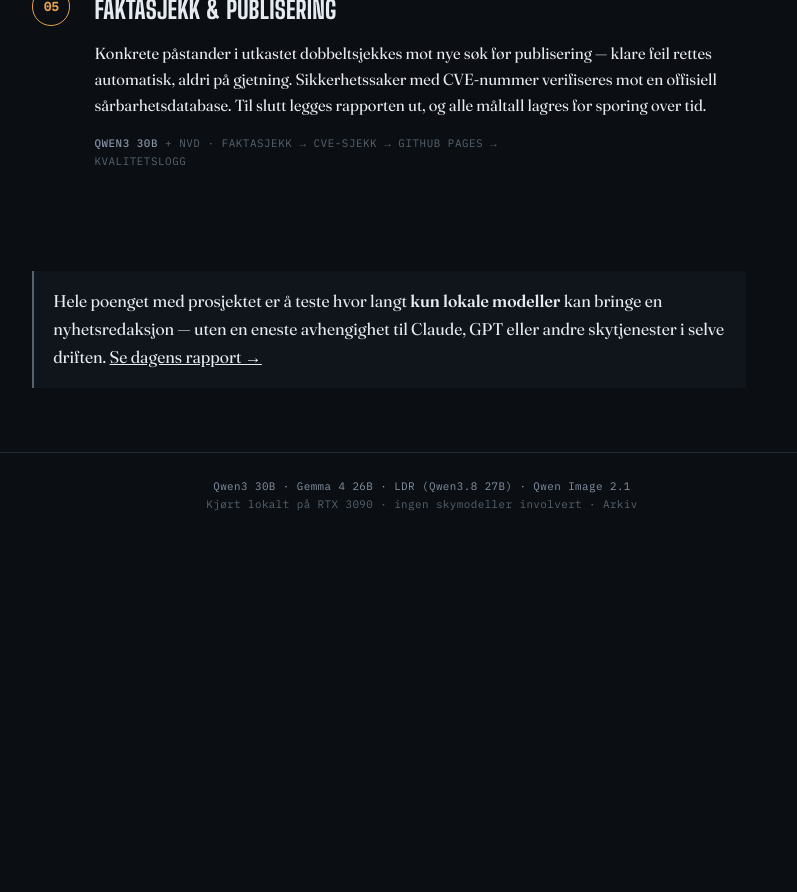
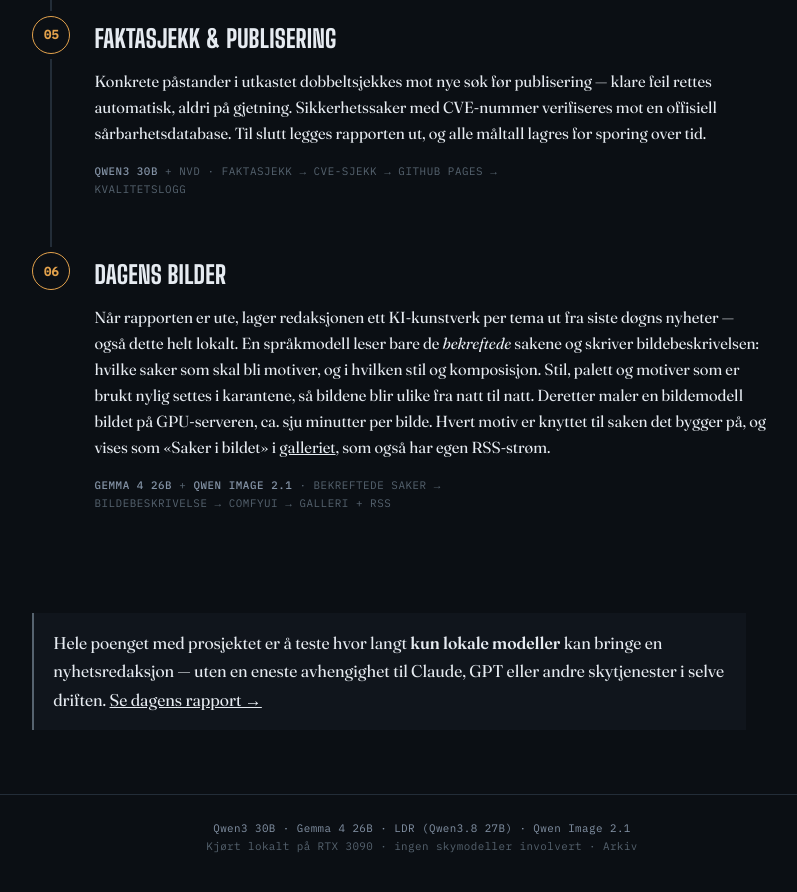
Before and after one commit to Skuggemannen/skuggeai-news, a Jekyll site: the page built from metoden.html, in a window 1280 px wide and 900 px high, scrolled down 1591 px. Shown: the top 892 px of the window, without its empty margins (218-1015 px from the left). Built offline with Jekyll 4.4.1, drawn with Linux system fonts in a browser that asks for light colours; before the commit the page ends 2153 px from its top, so only the background shows below that; some of the changed text lies outside the part shown.

Commit message:
Metodesiden: steg 06 Dagens bilder (Gemma + Qwen Image), oppdaterte nøkkeltall

```diff
--- a/metoden.html
+++ b/metoden.html
@@ -8,14 +8,14 @@ hide_sidebar: true
 
 <div class="dispatch"><h2>Metoden</h2></div>
 
-<p class="lede">Hver natt klokken 02:00 kjører en fullautomatisk redaksjon på lokal maskinvare — <strong>ingen skytjenester, ingen menneskelig redaktør før publisering</strong>. Slik henger stegene sammen, fra rå RSS-tekst til publisert rapport.</p>
+<p class="lede">Hver natt klokken 02:00 kjører en fullautomatisk redaksjon på lokal maskinvare — <strong>ingen skytjenester, ingen menneskelig redaktør før publisering</strong>. Slik henger stegene sammen, fra rå RSS-tekst til publisert rapport — og til slutt et nytt KI-kunstverk per tema, malt ut fra siste døgns nyheter.</p>
 
 <div class="stat-strip">
   <div class="stat"><div class="num mono">82</div><div class="label">RSS-kilder</div></div>
-  <div class="stat"><div class="num mono">~100</div><div class="label">Betrodde domener</div></div>
-  <div class="stat"><div class="num mono">3</div><div class="label">Lokale KI-modeller</div></div>
+  <div class="stat"><div class="num mono">~120</div><div class="label">Betrodde domener</div></div>
+  <div class="stat"><div class="num mono">4</div><div class="label">Lokale KI-modeller</div></div>
   <div class="stat"><div class="num mono">13</div><div class="label">Kontrollpunkter</div></div>
-  <div class="stat"><div class="num mono">~90</div><div class="label">Minutter/natt</div></div>
+  <div class="stat"><div class="num mono">~55</div><div class="label">Minutter/natt</div></div>
   <div class="stat"><div class="num mono">0</div><div class="label">Skytjenester</div></div>
 </div>
 
@@ -68,6 +68,15 @@ hide_sidebar: true
     </div>
   </div>
 
+  <div class="stage">
+    <div class="stage-rail"><div class="stage-node">06</div><div class="stage-line"></div></div>
+    <div class="stage-body">
+      <h3 class="stage-name">Dagens bilder</h3>
+      <p class="stage-desc">Når rapporten er ute, lager redaksjonen ett KI-kunstverk per tema ut fra siste døgns nyheter — også dette helt lokalt. En språkmodell leser bare de <em>bekreftede</em> sakene og skriver bildebeskrivelsen: hvilke saker som skal bli motiver, og i hvilken stil og komposisjon. Stil, palett og motiver som er brukt nylig settes i karantene, så bildene blir ulike fra natt til natt. Deretter maler en bildemodell bildet på GPU-serveren, ca. sju minutter per bilde. Hvert motiv er knyttet til saken det bygger på, og vises som «Saker i bildet» i <a href="{{ /galleri/ | relative_url }}">galleriet</a>, som også har egen RSS-strøm.</p>
+      <p class="stage-meta mono"><b>Gemma 4 26B</b> + <b>Qwen Image 2.1</b> &middot; bekreftede saker &rarr; bildebeskrivelse &rarr; ComfyUI &rarr; galleri + RSS</p>
+    </div>
+  </div>
+
 </div>
 
 <p class="verdict">Hele poenget med prosjektet er å teste hvor langt <strong>kun lokale modeller</strong> kan bringe en nyhetsredaksjon — uten en eneste avhengighet til Claude, GPT eller andre skytjenester i selve driften. <a href="{{ '/' | relative_url }}">Se dagens rapport &rarr;</a></p>
```
